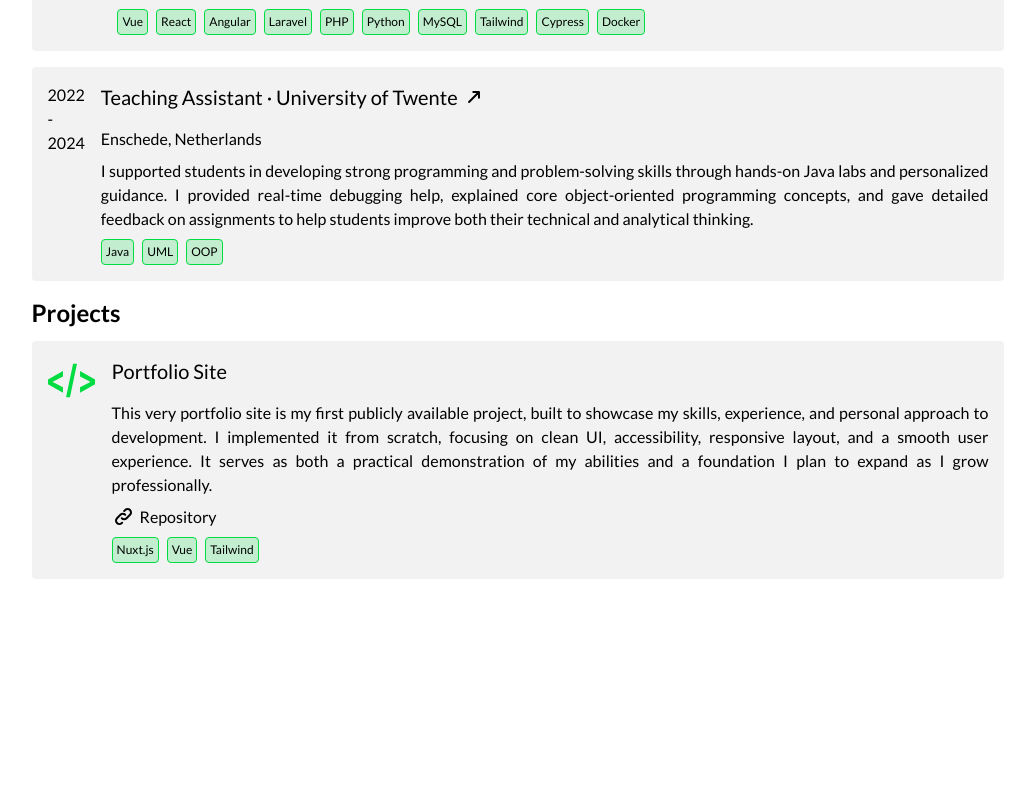
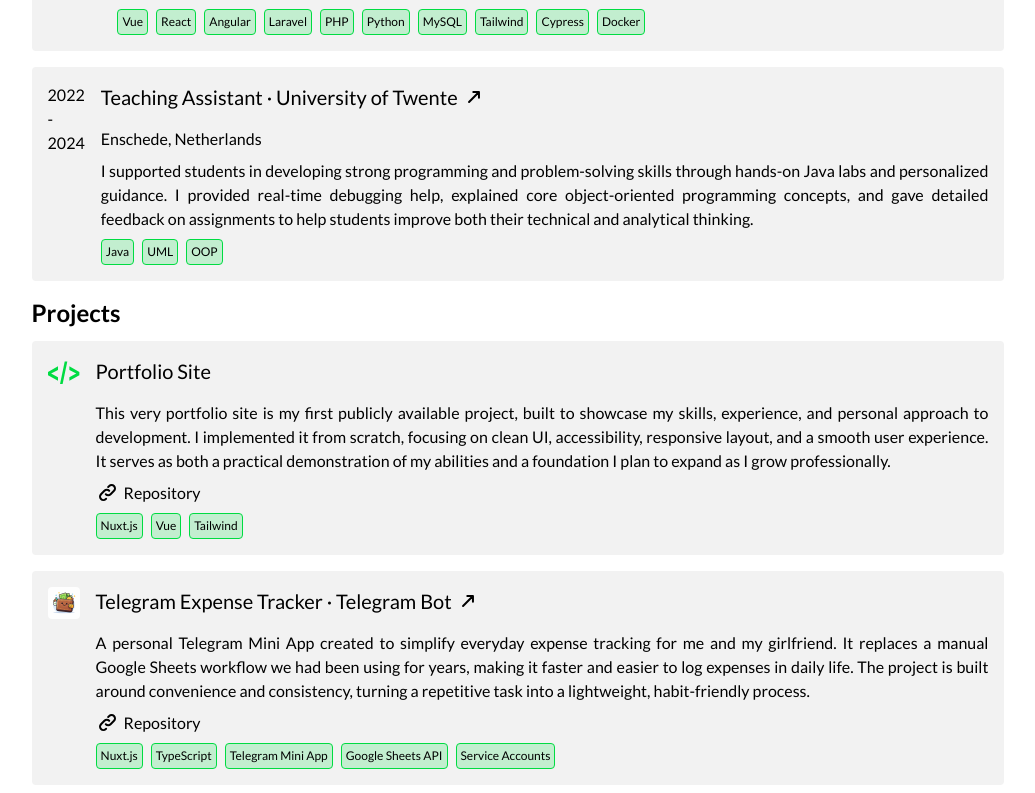
Before and after one commit to valerijs-f/personal-page, a Nuxt app: page /Home in a window 1280 px wide. Shown: the part 619-1412 px from the top of the page, without its empty margins (122-1157 px from the left). Before the commit the page ends 1206 px from the top, so only its background shows below. Built offline with nearby package versions, Linux system fonts and the light colour scheme.

Commit message:
Added expense tracker to the list of projects

```diff
--- a/app/pages/Home.vue
+++ b/app/pages/Home.vue
@@ -63,7 +63,19 @@
             <experience-card v-for="(project, i) in projects" :key="i" :experience="project">
               <template v-slot:left-column>
                 <div class="flex-basis-1/5">
-                  <component :is="project.icon" />
+                  <div class="w-8 h-8 flex items-center justify-center">
+                    <component
+                      v-if="project.icon"
+                      :is="project.icon"
+                      class="w-8 h-8"
+                    />
+                    <img
+                      v-else-if="project.image"
+                      :src="project.image"
+                      :alt="`${project.role} logo`"
+                      class="w-8 h-8 rounded-sm"
+                    />
+                  </div>
                 </div>
               </template>
             </experience-card>
@@ -77,6 +89,7 @@
 <script setup>
 import LogoMinimalIcon from '~/components/icons/LogoMinimalIcon.vue'
 import ExperienceCard from '../components/ExperienceCard.vue'
+import TrackerImage from '~/assets/img/tracker-logo.png'
 
 definePageMeta({
   layout: 'default',
@@ -134,5 +147,18 @@
        accessibility, responsive layout, and a smooth user experience. It serves as both a practical demonstration
        of my abilities and a foundation I plan to expand as I grow professionally.`,
   },
+  {
+    role: 'Telegram Expense Tracker',
+    company: 'Telegram Bot',
+    companyUrl: 'https://t.me/valcodes_expense_tracker_bot',
+    skills: ['Nuxt.js', 'TypeScript', 'Telegram Mini App', 'Google Sheets API', 'Service Accounts'],
+    image: TrackerImage,
+    repository: {
+      link: 'https://github.com/valerijs-f/expense-tracker',
+    },
+    description: `A personal Telegram Mini App created to simplify everyday expense tracking for me and my girlfriend.
+      It replaces a manual Google Sheets workflow we had been using for years, making it faster and easier to log expenses in daily life.
+      The project is built around convenience and consistency, turning a repetitive task into a lightweight, habit-friendly process.`,
+  },
 ]
 </script>
```
Also changed, not shown: app/assets/img/tracker-logo.png (added).
